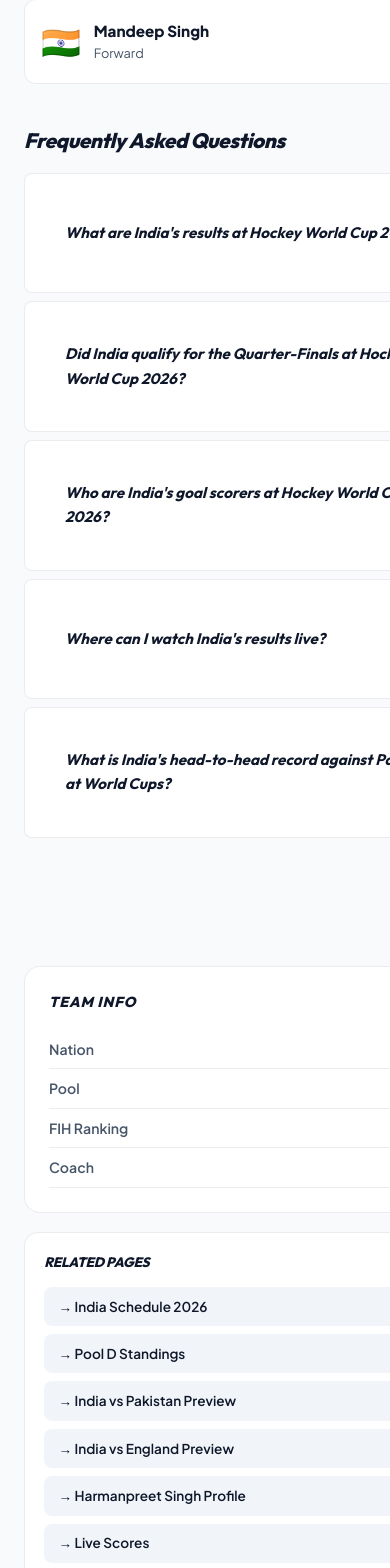
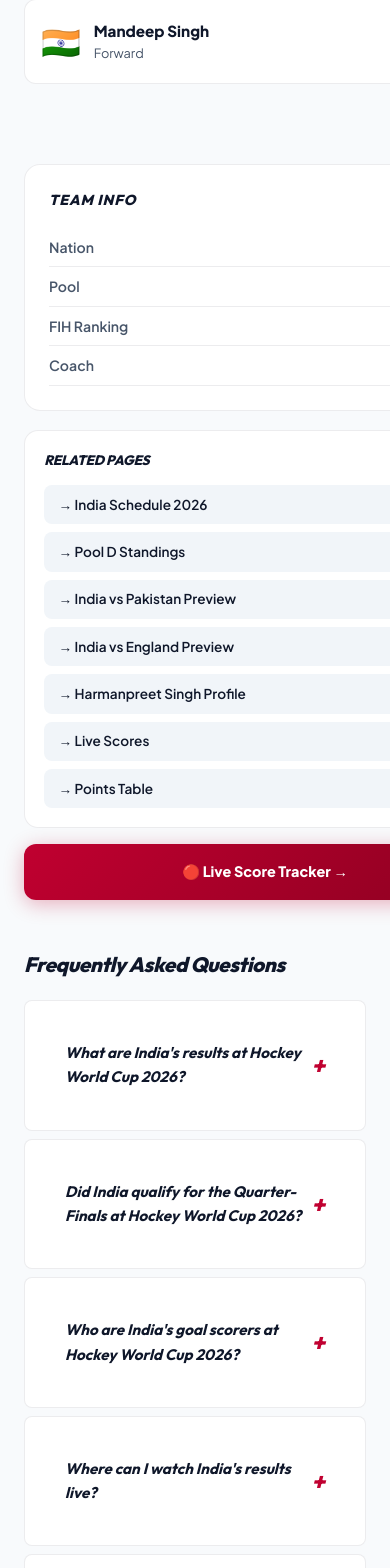
Before and after one commit to liveetcstream-beep/hockeyworldcup2026, a Next.js app: page /results/india in a window 390 px wide. Shown: the part 2298-3866 px from the top of the page. Built offline with nearby package versions, Linux system fonts and the light colour scheme.

Commit message:
Reposition FAQs section to show at the bottom of the page (below sidebar on mobile stacking and full-width on desktop)

```diff
--- a/src/app/players/[slug]/page.js
+++ b/src/app/players/[slug]/page.js
@@ -291,16 +291,6 @@ export default async function PlayerProfilePage({ params }) {
                 dangerouslySetInnerHTML={{ __html: p.careerMilestones?.replace(/\n\n/g, "<br/><br/>") ?? "" }} />
             </section>
 
-            <hr style={{ borderColor: "var(--border-color)", margin: "2rem 0" }} />
-
-            {/* FAQs */}
-            <section style={{ marginBottom: "2rem" }}>
-              <h2 style={{ fontSize: "1.5rem", fontWeight: 800, color: "var(--text-main)", marginBottom: "1.2rem" }}>
-                Frequently Asked Questions About {p.name}
-              </h2>
-              <FaqAccordion items={p.faqs} />
-            </section>
-
           </article>
 
           {/* ── SIDEBAR ── */}
@@ -406,6 +396,14 @@ export default async function PlayerProfilePage({ params }) {
           </aside>
 
         </div>
+
+        {/* FAQs */}
+        <section style={{ marginBottom: "2rem", marginTop: "3rem" }}>
+          <h2 style={{ fontSize: "1.5rem", fontWeight: 800, color: "var(--text-main)", marginBottom: "1.2rem" }}>
+            Frequently Asked Questions About {p.name}
+          </h2>
+          <FaqAccordion items={p.faqs} />
+        </section>
       </main>
 
       <Footer />
--- a/src/app/results/[team]/page.js
+++ b/src/app/results/[team]/page.js
@@ -338,16 +338,6 @@ export default async function TeamResultsPage({ params }) {
                 </div>
               </section>
             )}
-
-            {/* FAQs */}
-            {t.faqs?.length > 0 && (
-              <section style={{ marginBottom: "2rem" }}>
-                <h2 style={{ fontSize: "1.3rem", fontWeight: 800, color: "var(--text-main)", marginBottom: "1rem" }}>
-                  Frequently Asked Questions
-                </h2>
-                <FaqAccordion items={t.faqs} />
-              </section>
-            )}
           </div>
 
           {/* Sidebar */}
@@ -392,6 +382,16 @@ export default async function TeamResultsPage({ params }) {
             </a>
           </aside>
         </div>
+
+        {/* FAQs */}
+        {t.faqs?.length > 0 && (
+          <section style={{ marginBottom: "2rem", marginTop: "3rem" }}>
+            <h2 style={{ fontSize: "1.3rem", fontWeight: 800, color: "var(--text-main)", marginBottom: "1.2rem" }}>
+              Frequently Asked Questions
+            </h2>
+            <FaqAccordion items={t.faqs} />
+          </section>
+        )}
       </main>
 
       <Footer />
```
